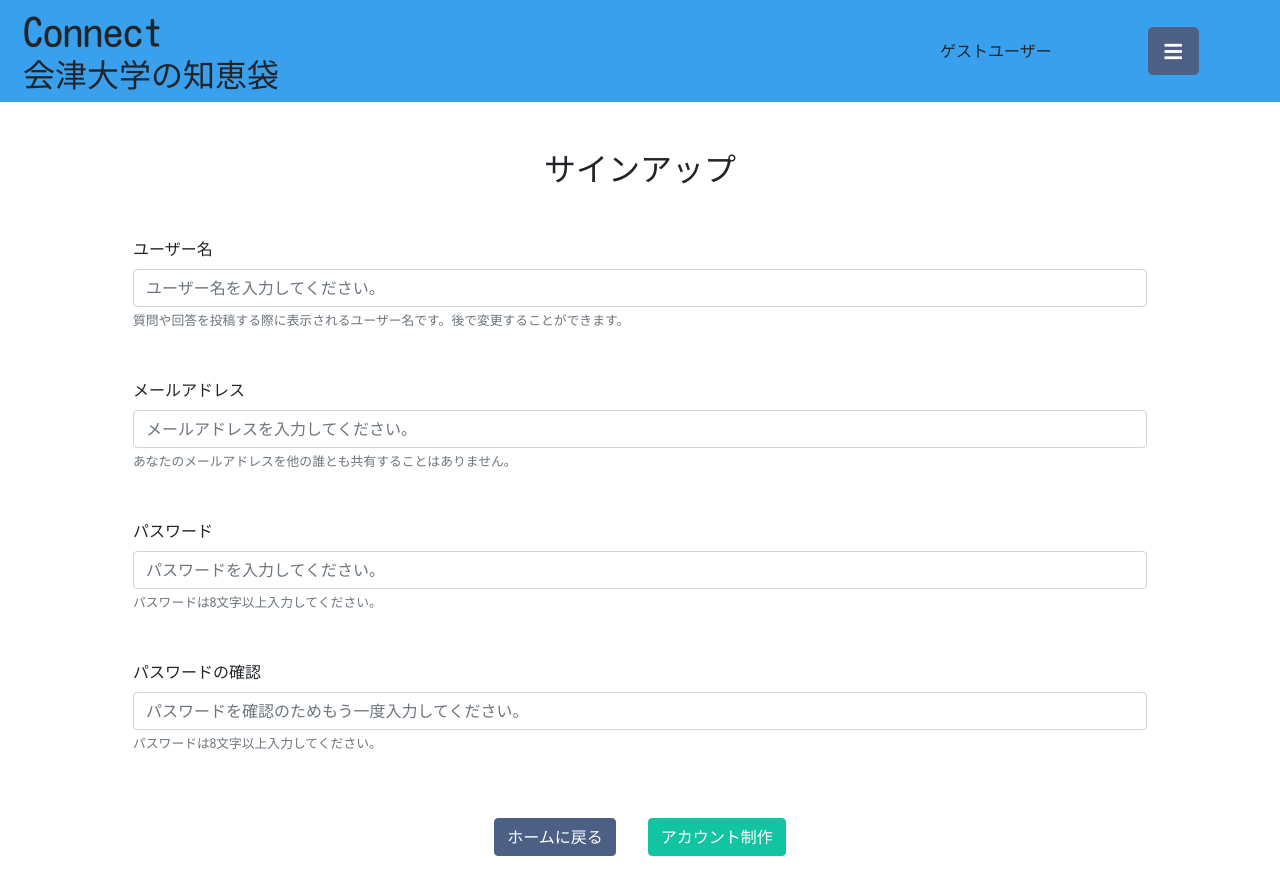
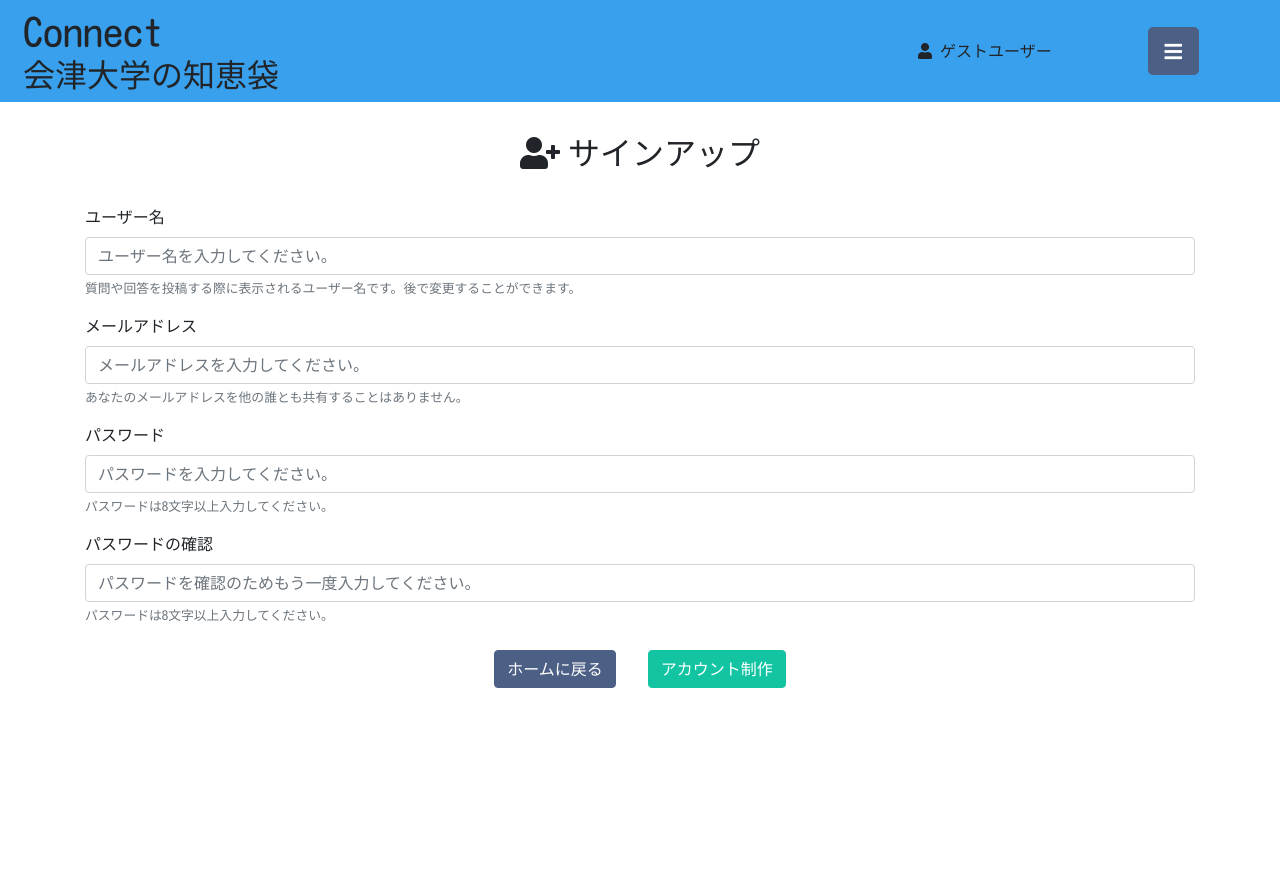
Before and after one commit to Taku-orand/connect-frontend, a Vue app: page /signup in a window 1280 px wide. Shown: the top 894 px of the page. After the commit the page ends 800 px from the top, so only its background shows below. Built offline with nearby package versions, Linux system fonts and the light colour scheme; no server answers.

Commit message:
ある程度スマホ対応

```diff
--- a/src/components/Alert.vue
+++ b/src/components/Alert.vue
@@ -1,9 +1,23 @@
 <template>
-  <div class="container-fluid">
+  <div class="container-fluid fixed-top">
     <!-- successアラート -->
-    <div v-if="$store.state.alert.flag.showSuccessAlert" class="alert alert-success mt-3" role="alert">{{ $store.state.alert.message.success }}</div>
+    <div v-if="$store.state.alert.flag.showSuccessAlert" class="alert alert-success mt-3" role="alert">
+      <div class="row">
+        <div class="col-10"><i class="fas fa-check-circle mr-2"></i>{{ $store.state.alert.message.success }}</div>
+        <div class="col-2 text-right">
+          <i class="fas fa-times ml-auto" @click="$store.commit('resetAlert')"></i>
+        </div>
+      </div>
+    </div>
     <!-- errorアラート -->
-    <div v-if="$store.state.alert.flag.showErrorAlert" class="alert alert-danger mt-3" role="alert">{{ $store.state.alert.message.error }}</div>
+    <div v-if="$store.state.alert.flag.showErrorAlert" class="alert alert-danger mt-3" role="alert">
+      <div class="row">
+        <div class="col-10"><i class="fas fa-exclamation-circle mr-2"></i>{{ $store.state.alert.message.error }}</div>
+        <div class="col-2 text-right">
+          <i class="fas fa-times ml-auto" @click="$store.commit('resetAlert')"></i>
+        </div>
+      </div>
+    </div>
   </div>
 </template>
 
--- a/src/components/Header.vue
+++ b/src/components/Header.vue
@@ -9,17 +9,17 @@
           </div>
         </div>
         <div class="col-4 d-flex align-items-center justify-content-end">
-          <p class="m-0">{{ $store.state.user.name }}</p>
+          <p class="m-0"><i class="fas fa-user mr-2"></i>{{ $store.state.user.name }}</p>
         </div>
         <div class="col-2 d-flex align-items-center justify-content-center">
           <div class="dropdown dropleft">
             <button class="btn btn-secondary btn-lg" type="button" id="dropdownMenuButton" data-toggle="dropdown" aria-haspopup="true" aria-expanded="false"><i class="fas fa-bars"></i></button>
             <div class="dropdown-menu" aria-labelledby="dropdownMenuButton">
-              <router-link @click="$store.commit('resetAlert')" class="dropdown-item" to="/my_page">マイページ</router-link>
-              <router-link @click="$store.commit('resetAlert')" class="dropdown-item" to="/question/list">質問一覧</router-link>
-              <router-link @click="$store.commit('resetAlert')" class="dropdown-item" to="/signup">サインアップ</router-link>
-              <router-link @click="$store.commit('resetAlert')" class="dropdown-item" to="/signin">サインイン</router-link>
-              <button @click="signOut" class="dropdown-item">サインアウト</button>
+              <router-link @click="$store.commit('resetAlert')" class="dropdown-item" to="/my_page"><i class="fas fa-portrait mr-2"></i>マイページ</router-link>
+              <router-link @click="$store.commit('resetAlert')" class="dropdown-item" to="/question/list"><i class="fas fa-list mr-2 mr-2"></i>質問一覧</router-link>
+              <router-link @click="$store.commit('resetAlert')" class="dropdown-item" to="/signup"><i class="fas fa-user-plus mr-2"></i>サインアップ</router-link>
+              <router-link @click="$store.commit('resetAlert')" class="dropdown-item" to="/signin"><i class="fas fa-sign-in-alt mr-2"></i>サインイン</router-link>
+              <button @click="signOut" class="dropdown-item"><i class="fas fa-sign-out-alt mr-2"></i>サインアウト</button>
             </div>
           </div>
         </div>
--- a/src/components/LikeButton.vue
+++ b/src/components/LikeButton.vue
@@ -1,5 +1,5 @@
 <template>
-  <button @click.stop="addLike(question)" type="button" class="btn btn-primary p-1 p-md-2"><i class="fas fa-thumbs-up mr-2"></i>{{ question.like_count }}</button>
+  <button @click.stop="addLike(question)" type="button" class="btn btn-primary p-1 p-md-2"><i class="fas fa-thumbs-up mr-1"></i>{{ question.like_count }}</button>
 </template>
 
 <script>
--- a/src/components/QuestionDetail.vue
+++ b/src/components/QuestionDetail.vue
@@ -11,8 +11,8 @@
               <div v-else>{{ question.user_name }}</div>
             </div>
             <div class="col-6 text-right">
-              <button @click.stop="updateSolved(question.id)" v-if="$store.state.user.id == question.user_id && !question.solved" class="btn btn-success  p-1 p-md-2 mr-2">解決済にする！</button>
-              <span v-if="question.solved" class="badge badge-secondary p-2">解決済</span>
+              <button @click.stop="updateSolved(question.id)" v-if="$store.state.user.id == question.user_id && !question.solved" class="btn btn-success  p-1 p-md-2">解決済にする！</button>
+              <span v-if="question.solved" class="badge badge-secondary p-1 p-md-2">解決済</span>
             </div>
           </div>
         </div>
@@ -26,7 +26,7 @@
               <p v-if="question.updated_at" class="m-0">{{ question.updated_at.substr(0, 4) }}/{{ question.updated_at.substr(5, 2) }}/{{ question.updated_at.substr(8, 2) }}</p>
             </div>
             <div class="col-6 pl-0 text-right">
-              <button @click.stop="updateQuestion(question)" v-if="$store.state.user.id == question.user_id && !question.solved" class="btn btn-secondary p-1 p-md-2 mr-2"><i class="fas fa-edit mr-2"></i>編集</button>
+              <button @click.stop="updateQuestion(question)" v-if="$store.state.user.id == question.user_id && !question.solved" class="btn btn-secondary p-1 p-md-2 mr-2"><i class="fas fa-edit mr-1"></i>編集</button>
               <LikeButton :question="question" :is-my-page="false" :isQuestionDetails="true" :isAnswer="false"></LikeButton>
             </div>
           </div>
--- a/src/components/QuestionList.vue
+++ b/src/components/QuestionList.vue
@@ -14,7 +14,7 @@
       </div>
       <div class="col-4 mb-3 text-right">
         <div class="dropdown dropleft">
-          <button class="btn btn-primary dropdown-toggle p-1 p-md-2" type="button" id="dropdownSortButton" data-toggle="dropdown" aria-haspopup="true" aria-expanded="false">並べ替え</button>
+          <button class="btn btn-primary p-1 p-md-2" type="button" id="dropdownSortButton" data-toggle="dropdown" aria-haspopup="true" aria-expanded="false"><i class="fas fa-sort mr-1"></i>並べ替え</button>
           <div class="dropdown-menu" aria-labelledby="dropdownSortButton">
             <button @click="sort('new')" class="dropdown-item">新しい順</button>
             <button @click="sort('old')" class="dropdown-item">古い順</button>
@@ -48,7 +48,7 @@
               <p class="m-0">{{ question.updated_at.substr(0, 4) }}/{{ question.updated_at.substr(5, 2) }}/{{ question.updated_at.substr(8, 2) }}</p>
             </div>
             <div class="col-6 pl-0 text-right">
-              <button @click.stop="updateQuestion(question)" v-if="$store.state.user.id == question.user_id && !question.solved" class="btn btn-secondary p-1 p-md-2 mr-2"><i class="fas fa-edit mr-2"></i>編集</button>
+              <button @click.stop="updateQuestion(question)" v-if="$store.state.user.id == question.user_id && !question.solved" class="btn btn-secondary p-1 p-md-2 mr-2"><i class="fas fa-edit mr-1"></i>編集</button>
               <LikeButton :question="question" :is-my-page="isMyPage" :isQuestionDetails="false" :isAnswer="false"></LikeButton>
             </div>
           </div>
--- a/src/components/Search.vue
+++ b/src/components/Search.vue
@@ -1,6 +1,6 @@
 <template>
   <div class="row">
-    <div class="col-9 pr-0">
+    <div class="col-9">
       <div class="form-group">
         <input v-model="data.word" type="text" class="form-control" id="search" placeholder="検索..." />
       </div>
--- a/src/components/Signup.vue
+++ b/src/components/Signup.vue
@@ -1,29 +1,29 @@
 <template>
   <div class="container">
-    <h2 class="text-center m-5">サインアップ</h2>
-    <div class="form-group m-5">
+    <h2 class="text-center"><i class="fas fa-user-plus mr-2"></i>サインアップ</h2>
+    <div class="form-group">
       <label for="name">ユーザー名</label>
       <input v-model="data.name" type="text" class="form-control" id="name" aria-describedby="nameHelp" placeholder="ユーザー名を入力してください。" />
       <small id="nameHelp" class="form-text text-muted">質問や回答を投稿する際に表示されるユーザー名です。後で変更することができます。</small>
     </div>
-    <div class="form-group m-5">
+    <div class="form-group">
       <label for="email">メールアドレス</label>
       <input v-model="data.email" type="email" class="form-control" id="email" aria-describedby="emailHelp" placeholder="メールアドレスを入力してください。" />
       <small id="emailHelp" class="form-text text-muted">あなたのメールアドレスを他の誰とも共有することはありません。</small>
     </div>
-    <div class="form-group m-5">
+    <div class="form-group">
       <label for="password">パスワード</label>
       <input v-model="data.password" type="password" class="form-control" id="password" aria-describedby="passwordHelp" placeholder="パスワードを入力してください。" />
       <small id="passwordHelp" class="form-text text-muted">パスワードは8文字以上入力してください。</small>
     </div>
-    <div class="form-group m-5">
+    <div class="form-group">
       <label for="passwordConfirmation">パスワードの確認</label>
       <input v-model="data.passwordConfirmation" type="password" class="form-control" id="passwordConfirmation" aria-describedby="passwordConfirmationHelp" placeholder="パスワードを確認のためもう一度入力してください。" />
       <small id="passwordConfirmationHelp" class="form-text text-muted">パスワードは8文字以上入力してください。</small>
     </div>
-    <div class="text-center m-5">
-      <button @click="backToHome" class="btn btn-secondary m-3">ホームに戻る</button>
-      <button @click="signup" class="btn btn-primary m-3">アカウント制作</button>
+    <div class="text-center my-4">
+      <button @click="backToHome" class="btn btn-secondary mr-3">ホームに戻る</button>
+      <button @click="signup" class="btn btn-primary ml-3">アカウント制作</button>
     </div>
   </div>
 </template>
--- a/src/components/TagList.vue
+++ b/src/components/TagList.vue
@@ -2,7 +2,7 @@
   <div class="container sticky">
     <h2 class="text-center"><i class="fas fa-tags mr-2"></i>タグ</h2>
     <ul class="list-group overflow-auto">
-      <li v-for="(tag, key) in $store.state.tags" :key="key" @click="getQuestionByTag(tag.id)" class="list-group-item">{{ tag.name }}</li>
+      <li v-for="(tag, key) in $store.state.tags" :key="key" @click="getQuestionByTag(tag.id)" class="list-group-item"><i class="fas fa-tag mr-2"></i>{{ tag.name }}</li>
     </ul>
   </div>
 </template>
```
Also changed, not shown: src/components/Signin.vue (+6 -6 lines).
